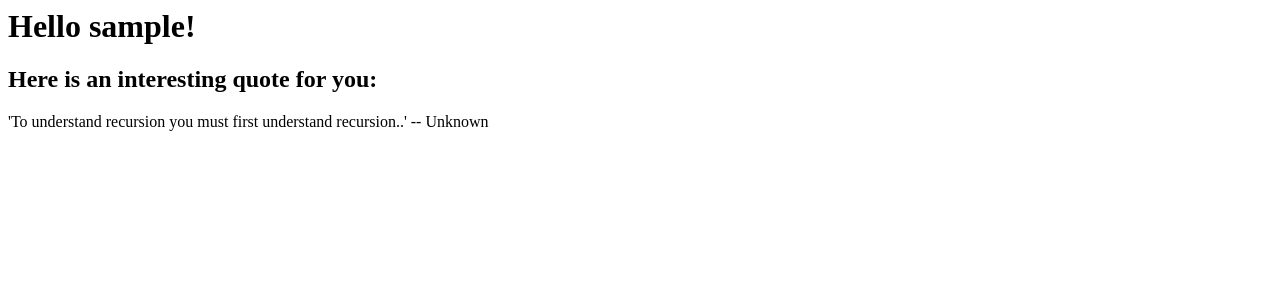
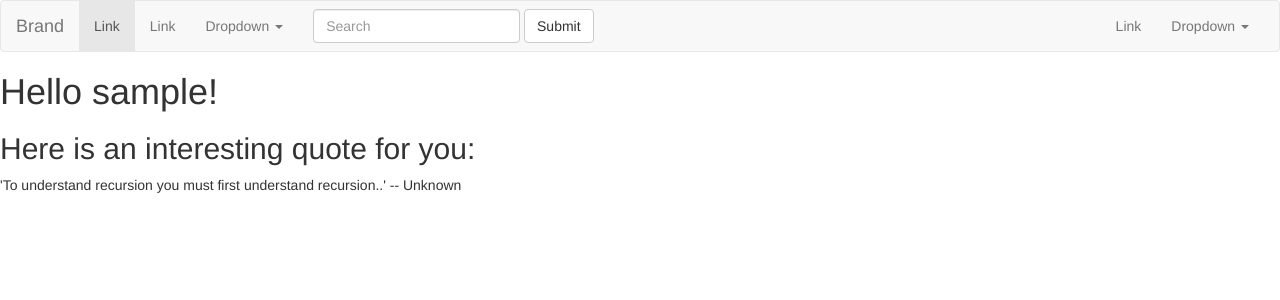
Before and after one commit to ImRaj90/docker-python-ec2, a Flask app: a page that uses templates/test.html in a window 1280 px wide. Shown: the top 300 px of the page. Run offline with Flask 2, Linux system fonts and the light colour scheme; some libraries are stand-ins or nearby versions.

Commit message:
css added

```diff
--- a/templates/test.html
+++ b/templates/test.html
@@ -1,6 +1,68 @@
+
+<html>
+<link rel="stylesheet" media="screen" href = "https://maxcdn.bootstrapcdn.com/bootstrap/3.3.7/css/bootstrap.min.css">
+<meta name="viewport" content = "width=device-width, initial-scale=1.0">
+<head>
+</head>
+
+<body class = "body">
+<nav class="navbar navbar-default" role="navigation">
+  <div class="container-fluid">
+    <!-- Brand and toggle get grouped for better mobile display -->
+    <div class="navbar-header">
+      <button type="button" class="navbar-toggle" data-toggle="collapse" data-target="#bs-example-navbar-collapse-1">
+        <span class="sr-only">Toggle navigation</span>
+        <span class="icon-bar"></span>
+        <span class="icon-bar"></span>
+        <span class="icon-bar"></span>
+      </button>
+      <a class="navbar-brand" href="#">Brand</a>
+    </div>
+
+    <!-- Collect the nav links, forms, and other content for toggling -->
+    <div class="collapse navbar-collapse" id="bs-example-navbar-collapse-1">
+      <ul class="nav navbar-nav">
+        <li class="active"><a href="#">Link</a></li>
+        <li><a href="#">Link</a></li>
+        <li class="dropdown">
+          <a href="#" class="dropdown-toggle" data-toggle="dropdown">Dropdown <span class="caret"></span></a>
+          <ul class="dropdown-menu" role="menu">
+            <li><a href="#">Action</a></li>
+            <li><a href="#">Another action</a></li>
+            <li><a href="#">Something else here</a></li>
+            <li class="divider"></li>
+            <li><a href="#">Separated link</a></li>
+            <li class="divider"></li>
+            <li><a href="#">One more separated link</a></li>
+          </ul>
+        </li>
+      </ul>
+      <form class="navbar-form navbar-left" role="search">
+        <div class="form-group">
+          <input type="text" class="form-control" placeholder="Search">
+        </div>
+        <button type="submit" class="btn btn-default">Submit</button>
+      </form>
+      <ul class="nav navbar-nav navbar-right">
+        <li><a href="#">Link</a></li>
+        <li class="dropdown">
+          <a href="#" class="dropdown-toggle" data-toggle="dropdown">Dropdown <span class="caret"></span></a>
+          <ul class="dropdown-menu" role="menu">
+            <li><a href="#">Action</a></li>
+            <li><a href="#">Another action</a></li>
+            <li><a href="#">Something else here</a></li>
+            <li class="divider"></li>
+            <li><a href="#">Separated link</a></li>
+          </ul>
+        </li>
+      </ul>
+    </div><!-- /.navbar-collapse -->
+  </div><!-- /.container-fluid -->
+</nav>
 <div class="block1">
     <h1>Hello {{name}}!</h1>
     <h2>Here is an interesting quote for you:</h2>
     {{quote}}
 
-</div>
+</div> </body>
+</html>
```
